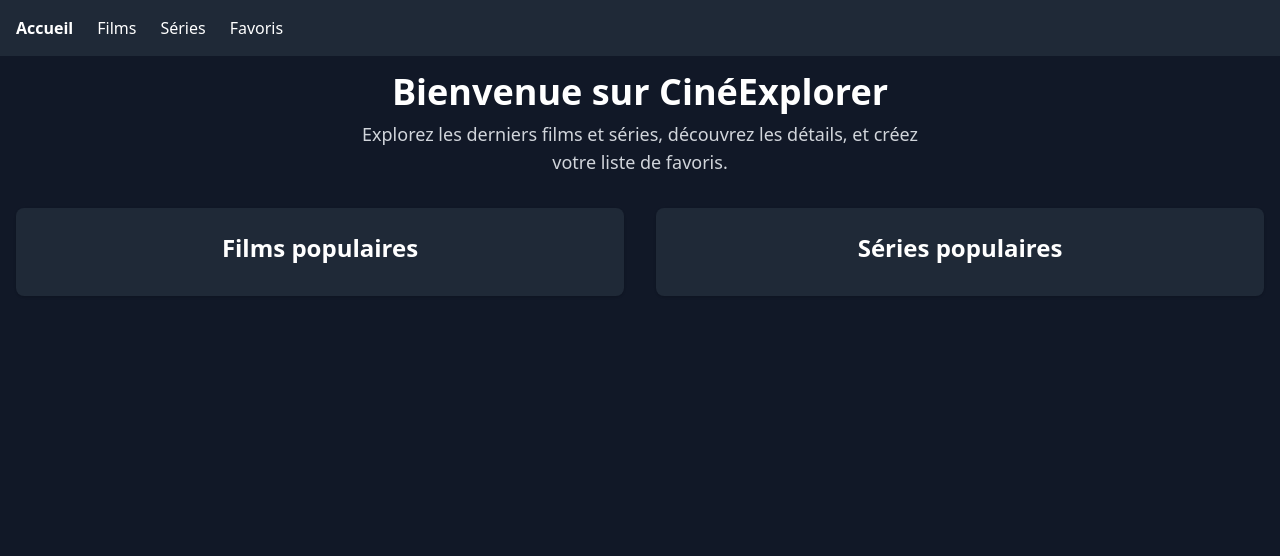
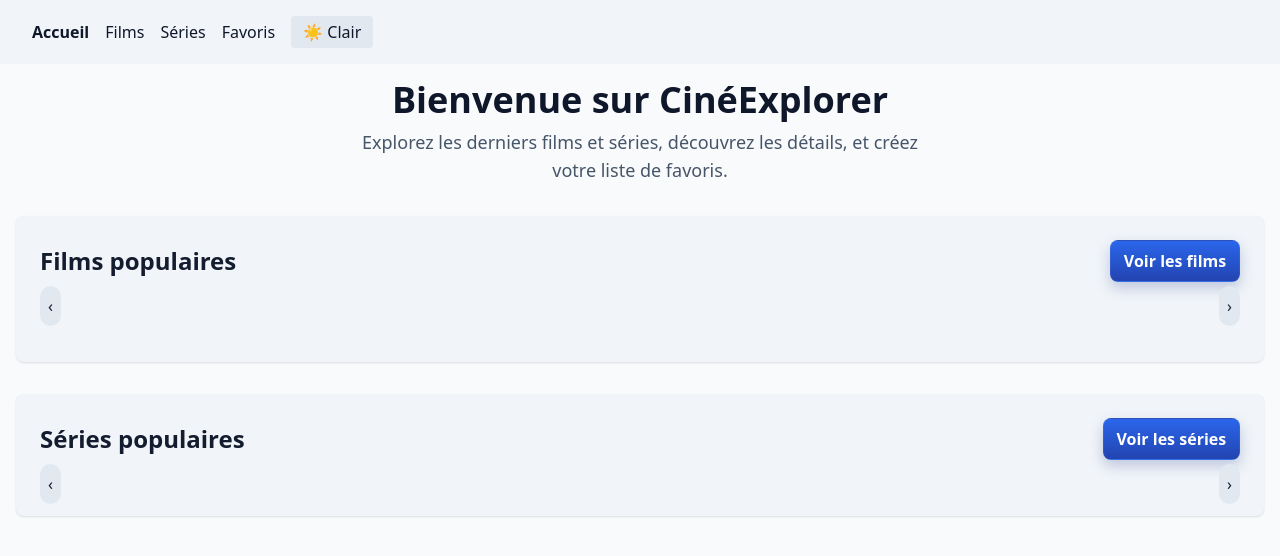
Before and after one commit to Theo-FERRETE/Cinetech, a plain HTML site: page index.html in a window 1280 px wide. Drawn offline with nearby package versions, Linux system fonts and the light colour scheme; no server answers.

Commit message:
page index et series

```diff
--- a/index.html
+++ b/index.html
@@ -6,14 +6,21 @@
   <meta name="viewport" content="width=device-width, initial-scale=1.0">
   <!-- Tailwind CSS CDN -->
   <script src="https://cdn.tailwindcss.com"></script>
+  <link rel="stylesheet" href="assets/styles.css">
 </head>
 <body class="bg-gray-900 text-white min-h-screen">
   <!-- Navigation principale -->
-  <nav class="bg-gray-800 p-4 flex space-x-6">
-    <a href="#" id="nav-home" class="hover:underline font-semibold">Accueil</a>
-    <a href="films.html" id="nav-films" class="hover:underline">Films</a>
-    <a href="#" id="nav-series" class="hover:underline">Séries</a>
-    <a href="#" id="nav-favoris" class="hover:underline">Favoris</a>
+  <nav class="bg-gray-800 p-4 flex items-center space-x-4 responsive">
+  <button class="nav-mobile-toggle" aria-label="Menu" aria-expanded="false">☰</button>
+    <div class="nav-menu">
+      <a href="#" id="nav-home" class="hover:underline font-semibold">Accueil</a>
+      <a href="films.html" id="nav-films" class="hover:underline">Films</a>
+      <a href="#" id="nav-series" class="hover:underline">Séries</a>
+      <a href="#" id="nav-favoris" class="hover:underline">Favoris</a>
+    </div>
+    <div class="ml-auto flex items-center gap-2">
+      <button class="theme-toggle bg-gray-700 text-white px-3 py-1 rounded">☀️ Clair</button>
+    </div>
   </nav>
 
   <!-- Contenu principal -->
@@ -25,14 +32,35 @@
         <p class="text-lg text-gray-300 mb-8 text-center max-w-xl">
           Explorez les derniers films et séries, découvrez les détails, et créez votre liste de favoris.
         </p>
-        <div class="grid grid-cols-1 md:grid-cols-2 gap-8 w-full">
-          <div class="bg-gray-800 rounded-lg p-6 shadow flex flex-col items-center">
-            <h2 class="text-2xl font-semibold mb-2">Films populaires</h2>
-            <div id="home-films" class="flex flex-wrap justify-center gap-4"></div>
+  <div class="grid grid-cols-1 gap-8 w-full">
+          <!-- Films carousel -->
+          <div class="bg-gray-800 rounded-lg p-6 shadow">
+            <div class="flex items-center justify-between mb-4">
+              <h2 class="text-2xl font-semibold">Films populaires</h2>
+              <a href="films.html" class="btn btn-primary">Voir les films</a>
+            </div>
+            <div class="relative mb-6">
+              <button id="films-carousel-prev" aria-label="Précédent" class="absolute left-0 top-1/2 -translate-y-1/2 z-10 bg-gray-700 hover:bg-gray-600 text-white p-2 rounded-full">‹</button>
+              <div id="films-carousel" class="carousel-container overflow-hidden">
+                <div id="films-carousel-track" class="flex gap-4 will-change-transform p-2"></div>
+              </div>
+              <button id="films-carousel-next" aria-label="Suivant" class="absolute right-0 top-1/2 -translate-y-1/2 z-10 bg-gray-700 hover:bg-gray-600 text-white p-2 rounded-full">›</button>
+            </div>
           </div>
-          <div class="bg-gray-800 rounded-lg p-6 shadow flex flex-col items-center">
-            <h2 class="text-2xl font-semibold mb-2">Séries populaires</h2>
-            <div id="home-series" class="flex flex-wrap justify-center gap-4"></div>
+
+          <!-- Series carousel -->
+          <div class="bg-gray-800 rounded-lg p-6 shadow">
+            <div class="flex items-center justify-between mb-4">
+              <h2 class="text-2xl font-semibold">Séries populaires</h2>
+              <a href="series.html" class="btn btn-primary">Voir les séries</a>
+            </div>
+            <div class="relative">
+              <button id="series-carousel-prev" aria-label="Précédent" class="absolute left-0 top-1/2 -translate-y-1/2 z-10 bg-gray-700 hover:bg-gray-600 text-white p-2 rounded-full">‹</button>
+              <div id="series-carousel" class="carousel-container overflow-hidden">
+                <div id="series-carousel-track" class="flex gap-4 will-change-transform p-2"></div>
+              </div>
+              <button id="series-carousel-next" aria-label="Suivant" class="absolute right-0 top-1/2 -translate-y-1/2 z-10 bg-gray-700 hover:bg-gray-600 text-white p-2 rounded-full">›</button>
+            </div>
           </div>
         </div>
       </div>
@@ -45,6 +73,9 @@
     <section id="page-favoris" class="page hidden"></section>
   </main>
 
+  <script src="config.js"></script>
+  <script src="assets/theme.js"></script>
+  <script src="assets/nav.js"></script>
   <script src="Js/app.js"></script>
 </body>
 </html>
```
Also changed, not shown: series.html (+19 -6 lines).
